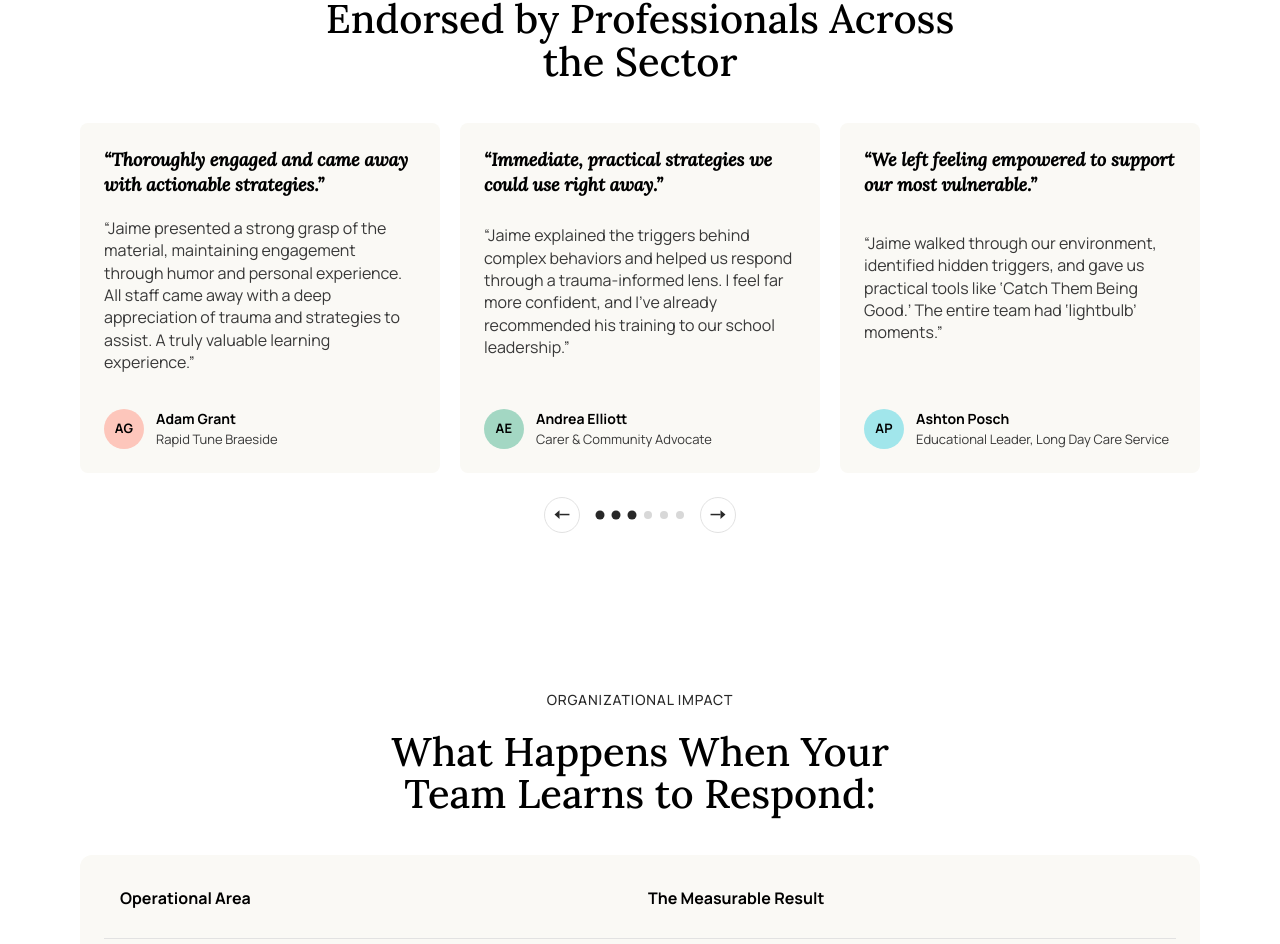
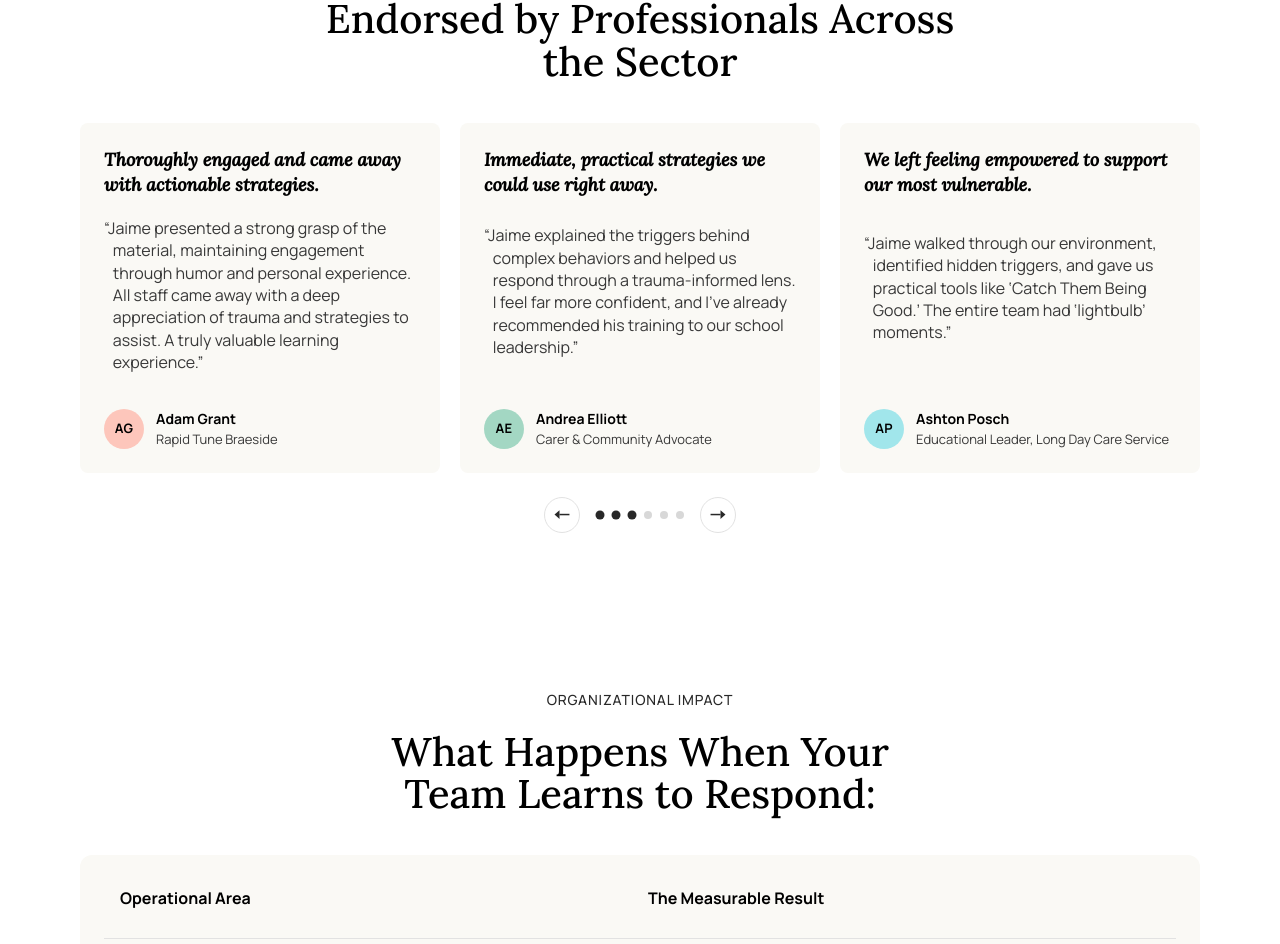
Before and after one commit to LabuanWarren/Child-Trauma-Consultancy, a React (Vite) app: page / in a window 1280 px wide. Shown: the part 10445-11389 px from the top of the page. Built offline with nearby package versions, Linux system fonts and the light colour scheme; the HTML template or start-up script is replaced by a standard one.

Commit message:
text adjusments in testimonial section

```diff
--- a/src/components/QuoteCarousel.css
+++ b/src/components/QuoteCarousel.css
@@ -87,6 +87,9 @@
 
 .quote-carousel__text {
   margin: 0;
+  padding-inline-start: 0.55em;
+  text-indent: -0.55em;
+  hanging-punctuation: first last;
   font-family: var(--font-body);
   font-size: 16px;
   font-weight: 400;
--- a/src/components/QuoteCarousel.jsx
+++ b/src/components/QuoteCarousel.jsx
@@ -113,7 +113,7 @@ const TestimonialCard = ({ item }) => (
   <article className="quote-carousel__card">
     <blockquote className="quote-carousel__blockquote">
       {item.headline && (
-        <p className="quote-carousel__headline">&ldquo;{item.headline}&rdquo;</p>
+        <p className="quote-carousel__headline">{item.headline}</p>
       )}
       {item.quote && (
         <p className="quote-carousel__text">&ldquo;{item.quote}&rdquo;</p>
```
